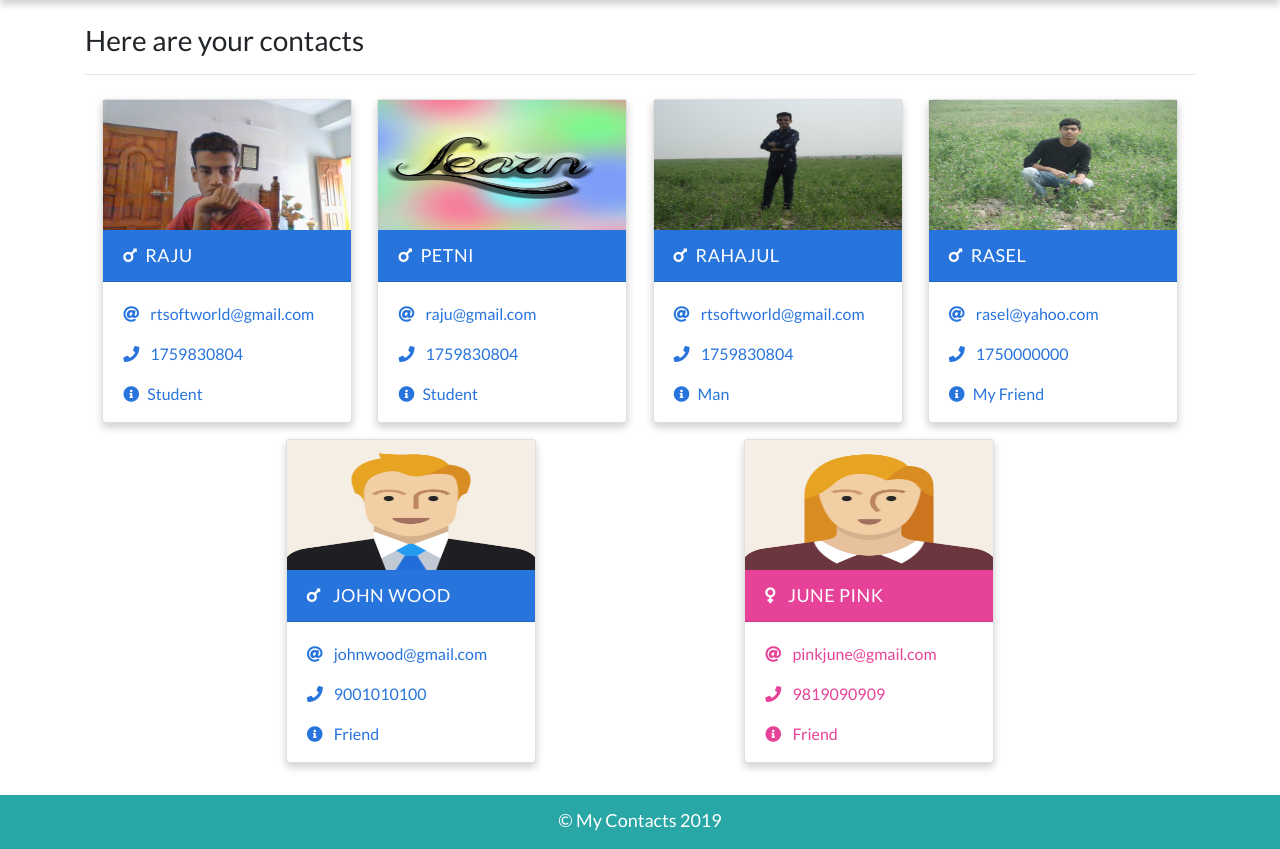
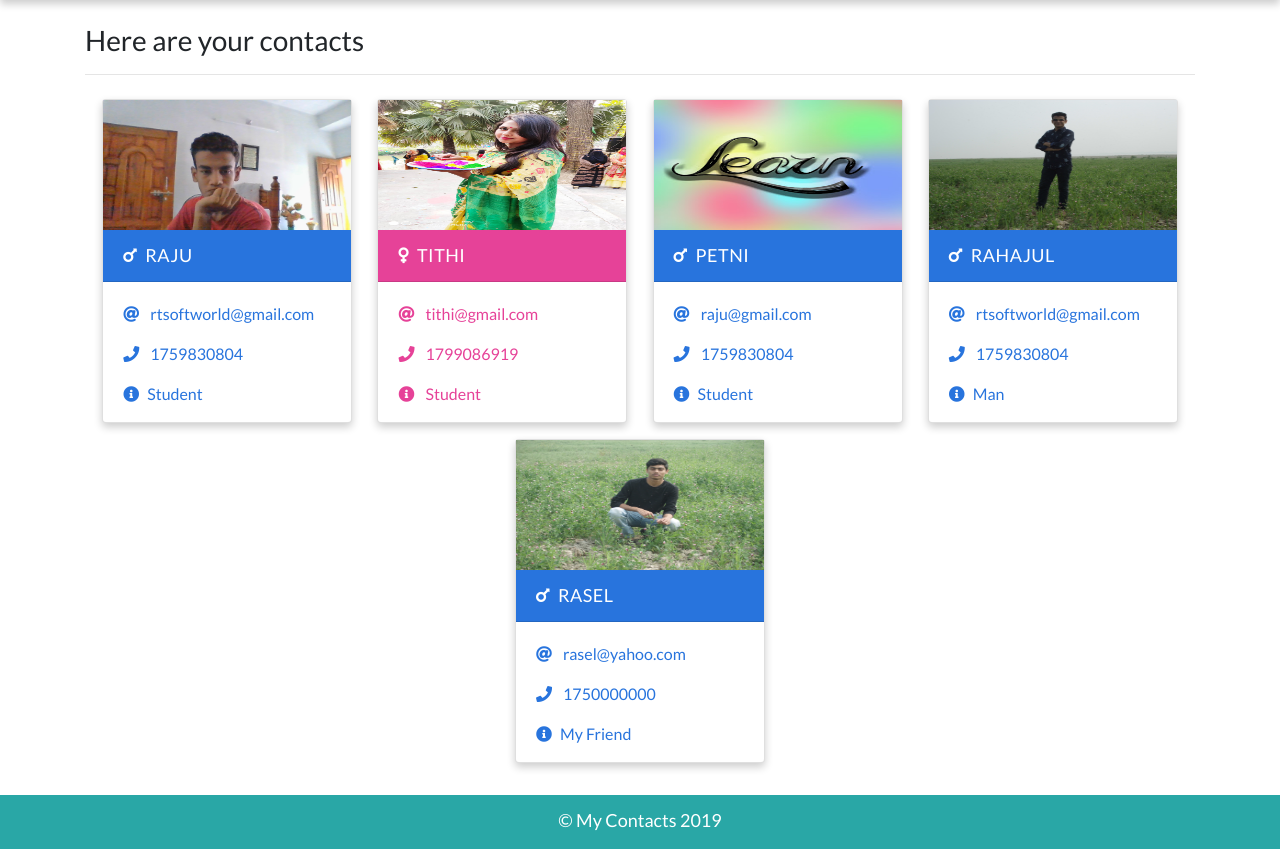
Before and after one commit to rajuvu689/vu_project, a Django app: page / in a window 1280 px wide. Shown: the part 78-927 px from the top of the page. Run offline with Django 3.2, Linux system fonts and the light colour scheme; data comes from the database, SQL or seed files in the repository; both versions use the stored data as it was after the commit; some libraries are stand-ins or nearby versions.

Commit message:
Django tutorial folder 6 er 4no(full video) done.

```diff
--- a/contacts/urls.py
+++ b/contacts/urls.py
@@ -1,25 +1,11 @@
-"""contacts URL Configuration
-
-The `urlpatterns` list routes URLs to views. For more information please see:
-    https://docs.djangoproject.com/en/3.0/topics/http/urls/
-Examples:
-Function views
-    1. Add an import:  from my_app import views
-    2. Add a URL to urlpatterns:  path('', views.home, name='home')
-Class-based views
-    1. Add an import:  from other_app.views import Home
-    2. Add a URL to urlpatterns:  path('', Home.as_view(), name='home')
-Including another URLconf
-    1. Import the include() function: from django.urls import include, path
-    2. Add a URL to urlpatterns:  path('blog/', include('blog.urls'))
-"""
 from django.contrib import admin
 from django.urls import path, include
-
+from django.conf import settings
+from django.conf.urls.static import static
 urlpatterns = [
     path('admin/', admin.site.urls),
     path('',include('app.urls')),
-]
+]+static(settings.MEDIA_URL, document_root=settings.MEDIA_ROOT)
 
 # Customizing admin texts
 admin.site.site_header = 'Contacts'
--- a/templates/index.html
+++ b/templates/index.html
@@ -84,55 +84,39 @@
       </div>
       <!-- Card for details ends -->
   {% else %}
+       <div class="card my-2 mx-2 girl-card">
+        <img src="{% if contact.image %}
+        {{contact.image.url}}
+        {% else %}
+        {% static 'images\girl.png' %}
+        {% endif %}" class="img-fluid" />
+        <div class="card-header">
+          <a href="detail.html" class="text-white header-link"
+            ><i class="fas fa-venus mr-2"></i>{{contact.name}}</a
+          >
+        </div>
+        <div class="card-body pb-0">
+          <p>
+            <i class="fas fa-at mr-2"></i>
+            <a href="mailto:{{contact.email}}">{{contact.email}}</a>
+          </p>
+          <p>
+            <i class="fas fa-phone mr-2"></i>
+            <a href="tel:{{contact.phone}}">{{contact.phone}}</a>
+          </p>
+          <p><i class="fas fa-info-circle mr-2"></i> {{contact.info}}</p>
+        </div>
+      </div>
+
+    <!-- Main Section ends-->
   {% endif %}
 
    {% endfor %}
    {% else %}
    <p>No contacts </p>
    {% endif %}
-      <!-- Card for details -->
-      <div class="card my-2 mx-2 boy-card">
-        <img src="{% static 'images\boy.png' %}"" class="img-fluid" />
-        <div class="card-header">
-          <a href="detail.html" class="text-white header-link"
-            ><i class="fas fa-mars mr-2"></i> John Wood</a
-          >
-        </div>
-        <div class="card-body pb-0">
-          <p>
-            <i class="fas fa-at mr-2"></i>
-            <a href="mailto:samirphuyal65@gmail.com">johnwood@gmail.com</a>
-          </p>
-          <p>
-            <i class="fas fa-phone mr-2"></i>
-            <a href="tel:9001010100">9001010100</a>
-          </p>
-          <p><i class="fas fa-info-circle mr-2"></i> Friend</p>
-        </div>
-      </div>
-      <!-- Card for details ends -->
 
-      <div class="card my-2 mx-2 girl-card">
-        <img src="{% static 'images\girl.png' %}" class="img-fluid" />
-        <div class="card-header">
-          <a href="detail.html" class="text-white header-link"
-            ><i class="fas fa-venus mr-2"></i> June Pink</a
-          >
-        </div>
-        <div class="card-body pb-0">
-          <p>
-            <i class="fas fa-at mr-2"></i>
-            <a href="mailto:pinkjune@gmail.com">pinkjune@gmail.com</a>
-          </p>
-          <p>
-            <i class="fas fa-phone mr-2"></i>
-            <a href="tel:9819090909">9819090909</a>
-          </p>
-          <p><i class="fas fa-info-circle mr-2"></i> Friend</p>
-        </div>
-      </div>
-    </div>
-    <!-- Main Section ends-->
+</div>
 
     <!-- footer -->
     <footer class="mt-4 p-2">
```
Also changed, not shown: db.sqlite3, media/images/CIMG8486.JPG (added), media/images/CIMG8496.JPG (added).
